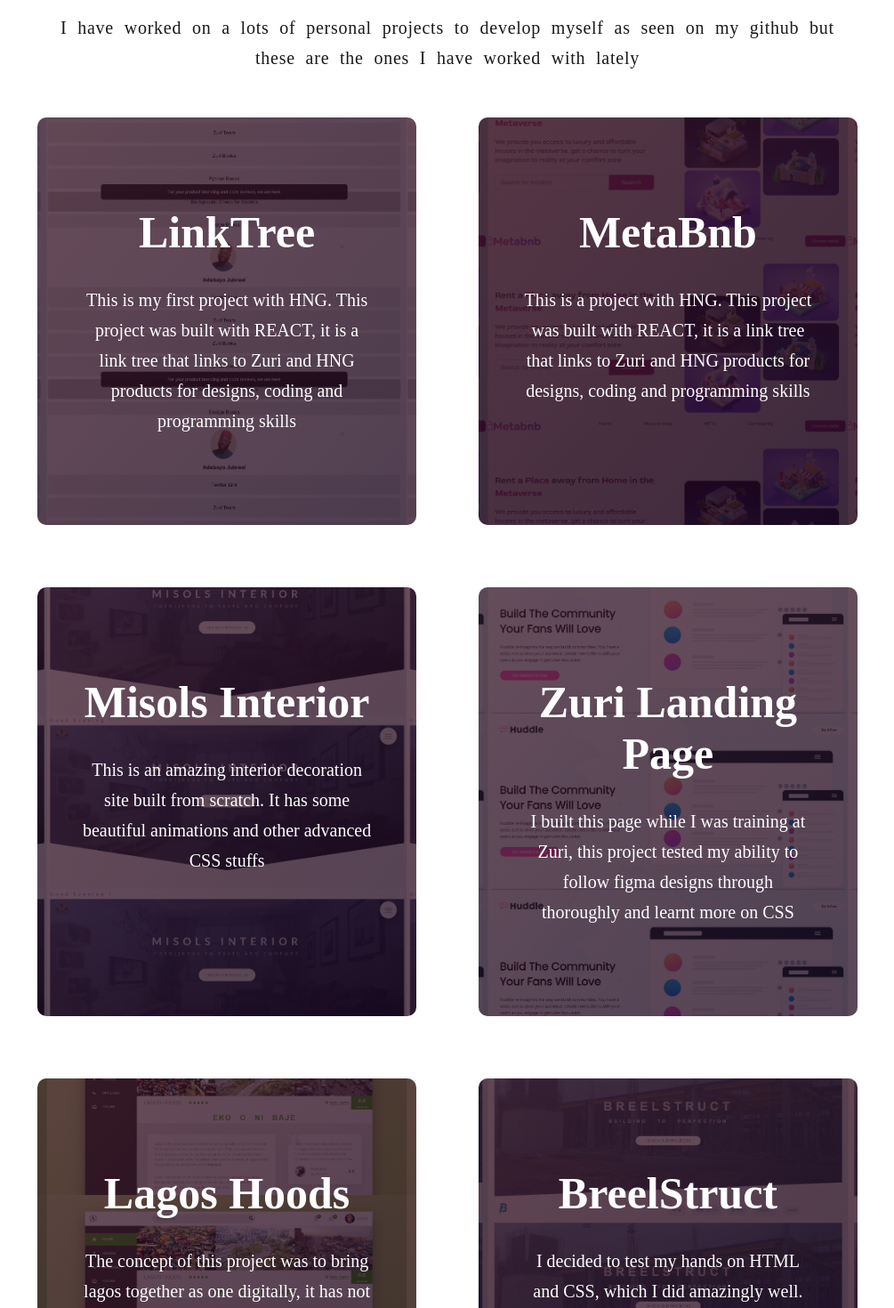
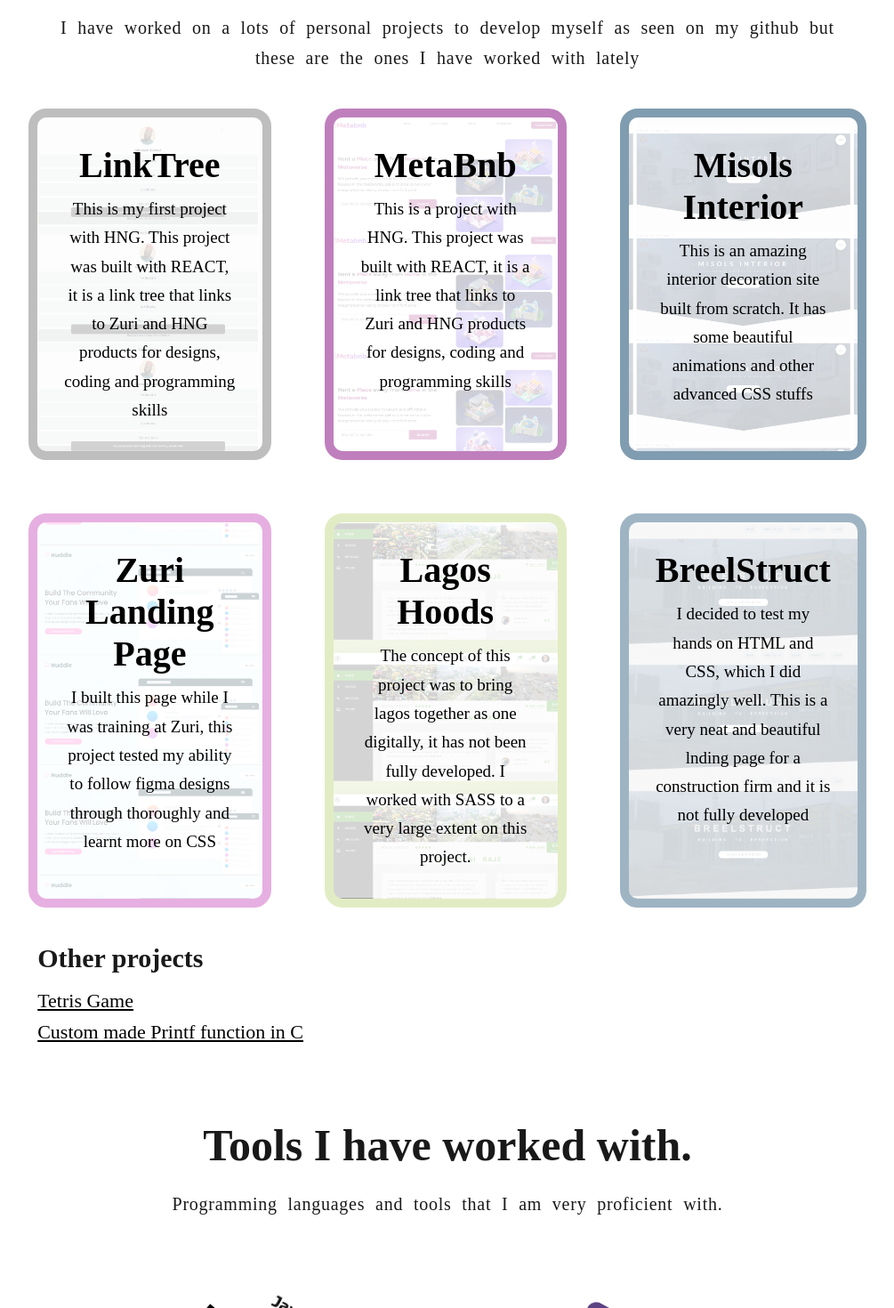
Before and after one commit to jubrealguy/jubrealguy.github.io, a React (Create React App) app: page / in a window 1280 px wide. Shown: the part 820-2290 px from the top of the page at 89% size, without its empty margins (137-1142 px from the left). Built offline with nearby package versions, Linux system fonts and the light colour scheme.

Commit message:
added some functionality to my windows and some things in the tool and project section

```diff
--- a/src/App.css
+++ b/src/App.css
@@ -153,69 +153,108 @@
 
 .project div {
   display: grid;
-  grid-template-columns: 1fr 1fr;
-  grid-gap: 7rem;
-}
-
-.metabnb {
-  background: linear-gradient(to right bottom, rgba(57, 19, 36, .85), rgba(26, 4, 27, .85)), url(./img/metabnb.png);
-  background-position: center;
-  background-size: 95%;
-}
-
-.linktree {
-  background: linear-gradient(to right bottom, rgba(57, 19, 36, .75), rgba(26, 4, 27, .75)), url(./img/linktree.png);
-  background-position: center;
-  background-size: 95%;
-}
-
-.zuri {
-  background: linear-gradient(to right bottom, rgba(57, 19, 36, .75), rgba(26, 4, 27, .75)), url(./img/zuri.png);
-  background-position: center;
-  background-size: 95%;
-}
-
-.misols {
-  background: linear-gradient(to right bottom, rgba(57, 19, 36, .75), rgba(26, 4, 27, .75)), url(./img/misols.png);
-  background-position: center;
-  background-size: 95%;
-}
-
-.breel {
-  background: linear-gradient(to right bottom, rgba(57, 19, 36, .75), rgba(26, 4, 27, .75)), url(./img/breel.png);
-  background-position: center;
-  background-size: 95%;
-}
-
-.lagos {
-  background: linear-gradient(to right bottom, rgba(57, 19, 36, .75), rgba(26, 4, 27, .75)), url(./img/lagos.png);
-  background-position: center;
-  background-size: 95%;
+  grid-template-columns: 1fr 1fr 1fr;
+  grid-gap: 8rem;
 }
 
 .project__link {
   display: block;
   text-decoration: none;
-  color: white;
-  padding: 10rem 5rem;
+  color: black;
+  padding: 3rem;
   text-align: center;
   border-radius: 1rem;
+
+  background-position: center;
+  border: none;
+  transition: all .5s;
+}
+
+.project__link:hover {
+  transform: scale(1.1);
+}
+
+.linktree {
+  background: linear-gradient(to right bottom, rgba(255, 255, 255, .8), rgb(255, 255, 255, .8)), url(./img/linktree.png);
+  background-size: 100%;
+  outline: 1rem solid rgba(128, 128, 128, 0.515);
+}
+
+.metabnb {
+  background: linear-gradient(to right bottom, rgba(255, 255, 255, .8), rgb(255, 255, 255, .8)), url(./img/metabnb.png);
+  background-size: 100%;
+  outline: 1rem solid rgba(128, 0, 124, 0.501);
+}
+
+.zuri {
+  background: linear-gradient(to right bottom, rgba(255, 255, 255, .8), rgb(255, 255, 255, .8)), url(./img/zuri.png);
+  background-position: center;
+  background-size: 100%;
+  outline: 1rem solid rgba(177, 12, 163, 0.327);
+}
+
+.misols {
+  background: linear-gradient(to right bottom, rgba(255, 255, 255, .8), rgb(255, 255, 255, .8)), url(./img/misols.png);
+  background-position: center;
+  background-size: 95%;
+  outline: 1rem solid rgba(7, 61, 100, 0.508);
+}
+
+.lagos {
+  background: linear-gradient(to right bottom, rgba(255, 255, 255, .8), rgb(255, 255, 255, .8)), url(./img/lagos.png);
+  background-position: center;
+  background-size: 130%;
+  outline: 1rem solid rgba(136, 177, 12, 0.238);
+}
+
+.breel {
+  background: linear-gradient(to right bottom, rgba(255, 255, 255, .8), rgb(255, 255, 255, .8)), url(./img/breel.png);
+  background-position: center;
+  background-size: 120%;
+  outline: 1rem solid rgba(7, 61, 100, 0.386);
 }
 
 .project__link h3 {
-  font-size: 5rem;
-  margin-bottom: 3rem;
+  font-size: 4rem;
+  margin-bottom: 1rem;
 }
 
 .project__link p {
-  font-size: 2rem;
+  font-size: 1.9rem;
   line-height: 1.7;
-
+  font-weight: 500;
   transition: all .5s;
 }
 
-.project__link p:hover {
-  transform: scale(1.2);
+.project article {
+  margin-top: 5rem;
+}
+
+.project article h4 {
+  font-size: 3rem;
+  margin-bottom: 1.35rem;
+}
+
+.project article ul {
+  list-style: none;
+}
+
+.project article ul {
+  list-style: none;
+}
+
+.project article ul li a {
+  font-size: 2.2rem;
+  color: black;
+  line-height: 1.6;
+}
+
+.proj {
+  transition: all .5s;
+}
+
+.proj:hover {
+  transform: skewX(30deg);
 }
 
 .tool__img-box {
--- a/src/components/About.js
+++ b/src/components/About.js
@@ -2,7 +2,7 @@
 
 const About = () => {
     return (
-        <section className='about'>
+        <section className='about' id='about'>
            <div className='img-box'>
                 <img src={profile_img} alt='' className='about__image' />
            </div>
--- a/src/components/Header.js
+++ b/src/components/Header.js
@@ -1,6 +1,18 @@
 import logo from '../img/logo.png';
 
 const Header = () => {
+    const handleClick = (anchor) => (event) => {
+        event.preventDefault();
+        const id = anchor;
+        const element = document.getElementById(id);
+        if (element) {
+          window.scrollTo({
+            behavior: "smooth",
+            top: element.offsetTop,
+          });
+        }
+    }
+
     return (
         <header className='header'>
             <div className="logo-box">
@@ -8,10 +20,9 @@
             </div>
             <nav className='header__nav'>
                 <ul className='header__nav-list'>
-                    <li className='header__nav-item'><a href='##' className='header__nav-link'>About Me</a></li>
-                    <li className='header__nav-item'><a href='##' className='header__nav-link'>Projects</a></li>
-                    <li className='header__nav-item'><a href='##' className='header__nav-link'>Tools</a></li>
-                    <li className='header__nav-item'><a href='##' className='header__nav-link'>Contact</a></li>
+                    <li className='header__nav-item'><a href='#about' className='header__nav-link' onClick={handleClick("about")}>About Me</a></li>
+                    <li className='header__nav-item'><a href='#project' className='header__nav-link' onClick={handleClick("project")}>Projects</a></li>
+                    <li className='header__nav-item'><a href='#tool' className='header__nav-link' onClick={handleClick("tool")}>Tools</a></li>
                 </ul>
             </nav>
         </header>
--- a/src/components/Projects.js
+++ b/src/components/Projects.js
@@ -1,38 +1,46 @@
 const Projects = () => {
     return (
-        <section className="project">
-            <h2>Projects I have worked on</h2>
+        <section className="project" id= 'project'>
+            <h2 >Projects I have worked on</h2>
             <p className="project__paragraph">I have worked on a lots of personal projects to develop myself as seen on my github but these are the ones I have worked with lately</p>
             <div>
-                <a href="https://jubrealguy.github.io/HNG-linktree/" className="project__link linktree">
+                <a href="https://jubrealguy.github.io/HNG-linktree/" className="project__link linktree" target="_blank" rel="noreferrer">
                     <h3>LinkTree</h3>
                     <p>This is my first project with HNG. This project was built with REACT, it is a link tree that links to Zuri and HNG products for designs, coding and programming skills</p>
                 </a>
 
-                <a href="https://jubrealguy.github.io/Meta_Bnb/" className="project__link metabnb">
+                <a href="https://jubrealguy.github.io/Meta_Bnb/" className="project__link metabnb" target="_blank" rel="noreferrer">
                     <h3>MetaBnb</h3>
                     <p>This is a project with HNG. This project was built with REACT, it is a link tree that links to Zuri and HNG products for designs, coding and programming skills</p>
                 </a>
 
-                <a href="https://jubrealguy.github.io/Misols-Interior/" className="project__link misols">
+                <a href="https://jubrealguy.github.io/Misols-Interior/" className="project__link misols" target="_blank" rel="noreferrer">
                     <h3>Misols Interior</h3>
                     <p>This is an amazing interior decoration site built from scratch. It has some beautiful animations and other advanced CSS stuffs</p>
                 </a>
 
-                <a href="https://jubrealguy.github.io/responsive-landing-page/" className="project__link zuri">
+                <a href="https://jubrealguy.github.io/responsive-landing-page/" className="project__link zuri" target="_blank" rel="noreferrer">
                     <h3>Zuri Landing Page</h3>
                     <p>I built this page while I was training at Zuri, this project tested my ability to follow figma designs through thoroughly and learnt more on CSS</p>
                 </a>
-                <a href="https://jubrealguy.github.io/Lagos-hoods/" className="project__link lagos">
+                <a href="https://jubrealguy.github.io/Lagos-hoods/" className="project__link lagos" target="_blank" rel="noreferrer">
                     <h3>Lagos Hoods</h3>
                     <p>The concept of this project was to bring lagos together as one digitally, it has not been fully developed. I worked with SASS to a very large extent on this project.</p>
                 </a>
 
-                <a href="https://jubrealguy.github.io/BreelStruct/" className="project__link breel">
+                <a href="https://jubrealguy.github.io/BreelStruct/" className="project__link breel" target="_blank" rel="noreferrer">
                     <h3>BreelStruct</h3>
                     <p>I decided to test my hands on HTML and CSS, which I did amazingly well. This is a very neat and beautiful lnding page for a construction firm and it is not fully developed</p>
                 </a>
             </div>
+
+            <article>
+                <h4>Other projects</h4>
+                <ul className='other'>
+                    <li className="proj"><a href="https://jubrealguy.github.io/Tetris/" target="_blank" rel="noreferrer">Tetris Game</a></li>
+                    <li className="proj"><a href="https://github.com/jubrealguy/Qwasar-software-dev/blob/main/Season_1/printf.c" target="_blank" rel="noreferrer">Custom made Printf function in C</a></li>
+                </ul>
+            </article>
         </section>
     )
 }
--- a/src/components/Tools.js
+++ b/src/components/Tools.js
@@ -10,9 +10,9 @@
 
 const Tools = () => {
     return (
-        <section className="tool">
+        <section className="tool" id='tool'>
             <h2>Tools I have worked with.</h2>
-            <p className="tool__paragraph">Other programming languages and tools that I am very proficient with.</p>
+            <p className="tool__paragraph">Programming languages and tools that I am very proficient with.</p>
             <div className='tool__img-box'>
                 <img src={html} alt="" className="tool__img fast" />
                 <img src={css3} alt="" className="tool__img medium" />
```
